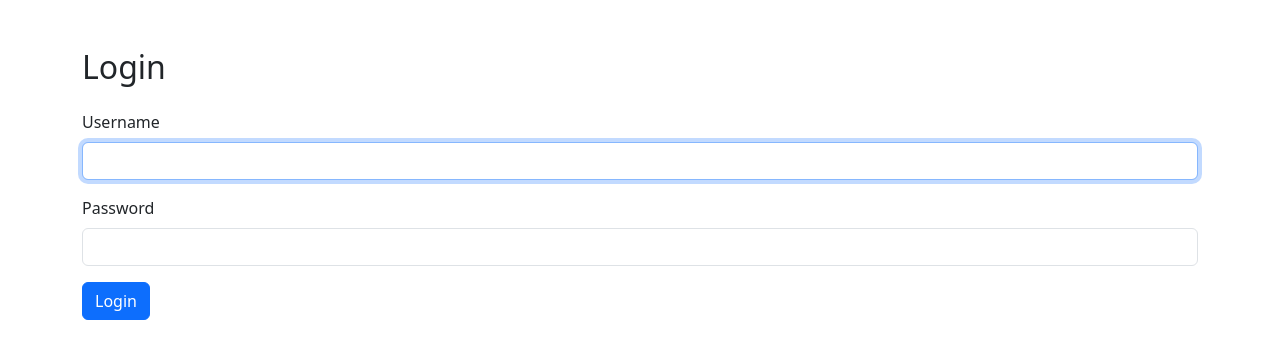
After one commit to shoumique/python-dev-assi, a Django app: page /accounts/login/ in a window 1280 px wide. The commit adds this page. Shown: the top 359 px of the page. Run offline with Django 5.2, Linux system fonts and the light colour scheme.

Commit message:
feat(auth): add login/logout views and secure country pages with authentication

```diff
--- a/config/settings.py
+++ b/config/settings.py
@@ -125,3 +125,8 @@ STATIC_URL = 'static/'
 # https://docs.djangoproject.com/en/5.2/ref/settings/#default-auto-field
 
 DEFAULT_AUTO_FIELD = 'django.db.models.BigAutoField'
+
+
+LOGIN_REDIRECT_URL = '/web/'
+LOGOUT_REDIRECT_URL = 'login'
+LOGOUT_REDIRECT_URL = '/accounts/login/'
--- /dev/null
+++ b/countries/templates/registration/login.html
@@ -0,0 +1,25 @@
+<!DOCTYPE html>
+<html>
+<head>
+    <title>Login</title>
+    <link href="https://cdn.jsdelivr.net/npm/bootstrap@5.3.0/dist/css/bootstrap.min.css" rel="stylesheet">
+</head>
+<body class="container mt-5">
+
+    <h2 class="mb-4">Login</h2>
+
+    <form method="post">
+        {% csrf_token %}
+        <div class="mb-3">
+            <label for="id_username" class="form-label">Username</label>
+            <input type="text" name="username" class="form-control" autofocus required id="id_username">
+        </div>
+        <div class="mb-3">
+            <label for="id_password" class="form-label">Password</label>
+            <input type="password" name="password" class="form-control" required id="id_password">
+        </div>
+        <button type="submit" class="btn btn-primary">Login</button>
+    </form>
+
+</body>
+</html>
--- a/countries/urls.py
+++ b/countries/urls.py
@@ -8,6 +8,7 @@ from .views import (
     country_list,
     country_detail
 )
+from django.contrib.auth import views as auth_views
 
 urlpatterns = [
     path('api/countries/', CountryListCreateView.as_view(), name='country-list-create'),
@@ -18,4 +19,6 @@ urlpatterns = [
 
     path('web/', country_list, name='country_list'),
     path('web/<int:country_id>/', country_detail, name='country_detail'),
+    path('accounts/login/', auth_views.LoginView.as_view(template_name='registration/login.html'), name='login'),
+    path('accounts/logout/', auth_views.LogoutView.as_view(next_page='login'), name='logout'),
 ]
```
Also changed, not shown: countries/templates/countries/country_list.html (+11 -1 lines).
